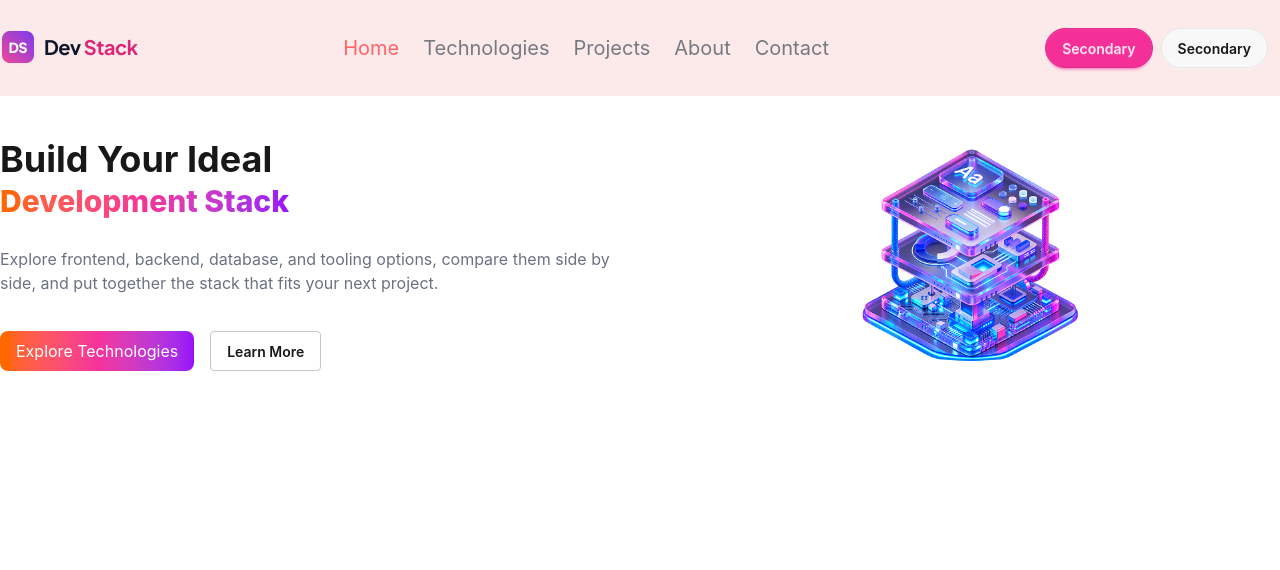
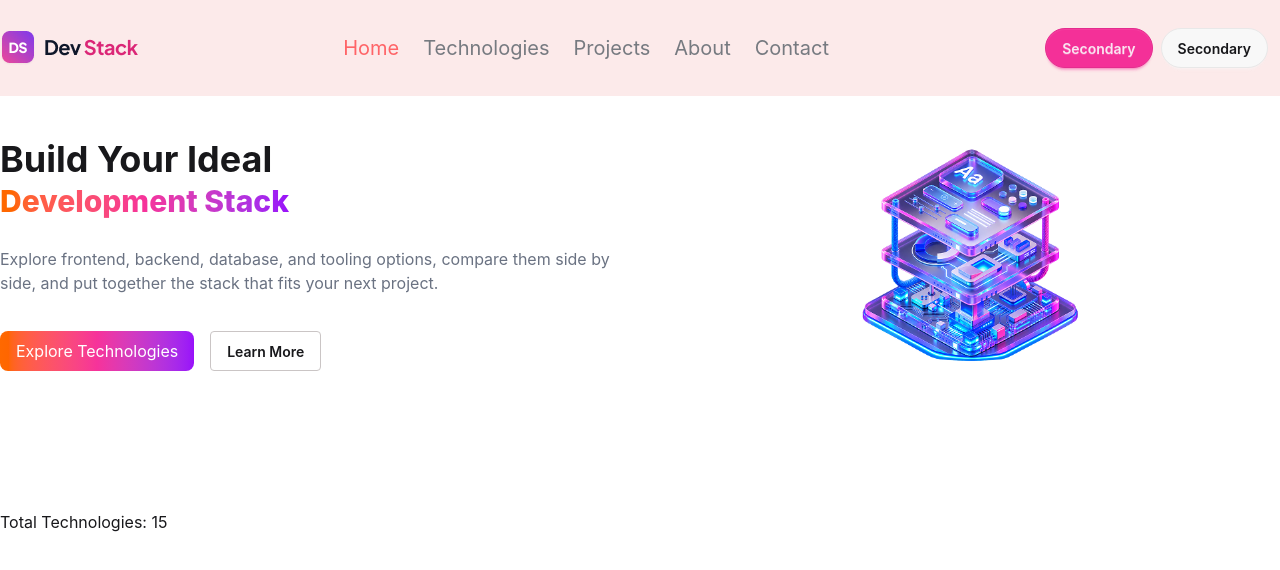
Before and after one commit to nayanhalder730/dev-stack-2026, a React (Vite) app: page / in a window 1280 px wide. Shown: the top 570 px of the page. Built offline with nearby package versions, Linux system fonts and the light colour scheme.

Commit message:
creat type.ts file and added typeScript

```diff
--- a/src/App.tsx
+++ b/src/App.tsx
@@ -1,17 +1,28 @@
+import "./App.css";
+import Nav from "./component/nav";
+import Banner from "./component/banner";
+import { Suspense } from "react";
+import type { ITechnology } from "./type/type";
+import Technologies from "./component/technologies";
 
-import './App.css'
-import Nav from './component/nav'
-import Banner from './component/banner'
+const technologiesPromis = async (): Promise<ITechnology[]> => {
+  const res = await fetch("/data.json");
+  const data = await res.json();
+
+  return data;
+};
 
 function App() {
-
   return (
     <>
-    <Nav></Nav>
-    <Banner></Banner>
+      <Nav />
+      <Banner />
 
+      <Suspense fallback="Loading....">
+        <Technologies technologies={technologiesPromis()} />
+      </Suspense>
     </>
-  )
+  );
 }
 
-export default App
+export default App;
--- a/src/component/nav.tsx
+++ b/src/component/nav.tsx
@@ -3,6 +3,7 @@ import { useState } from "react";
 
 
 export default function Nav() {
+
     const [sign,setSign]=useState(true)
 
     function handelSignButton(){
--- /dev/null
+++ b/src/component/technologies.tsx
@@ -0,0 +1,18 @@
+import { use } from "react";
+import type { ITechnology } from "../type/type";
+
+export interface TechnologiesProps {
+  technologies: Promise<ITechnology[]>;
+}
+
+export default function Technologies({
+  technologies,
+}: TechnologiesProps) {
+  const tec = use(technologies);
+
+  return (
+    <div>
+      <h2>Total Technologies: {tec.length}</h2>
+    </div>
+  );
+}
```
Also changed, not shown: src/type/type.ts (renamed from src/component/type/type.ts).
